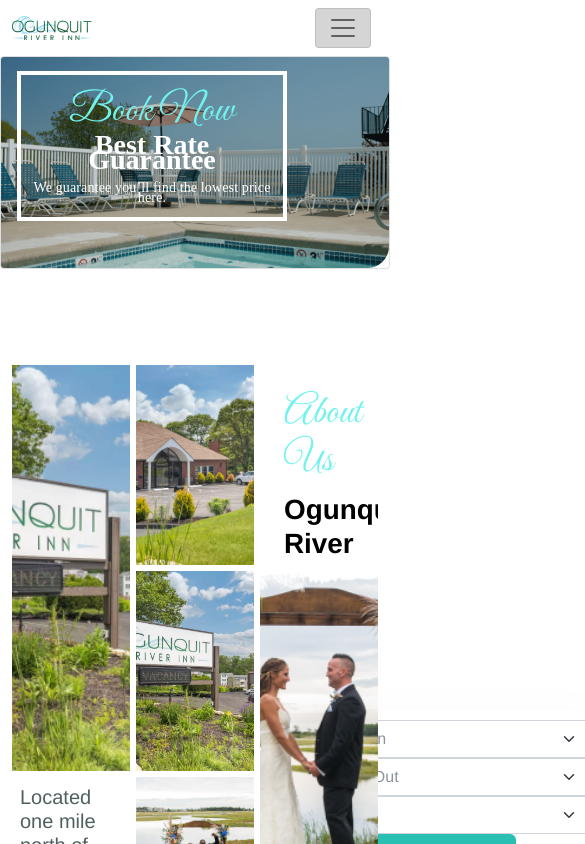
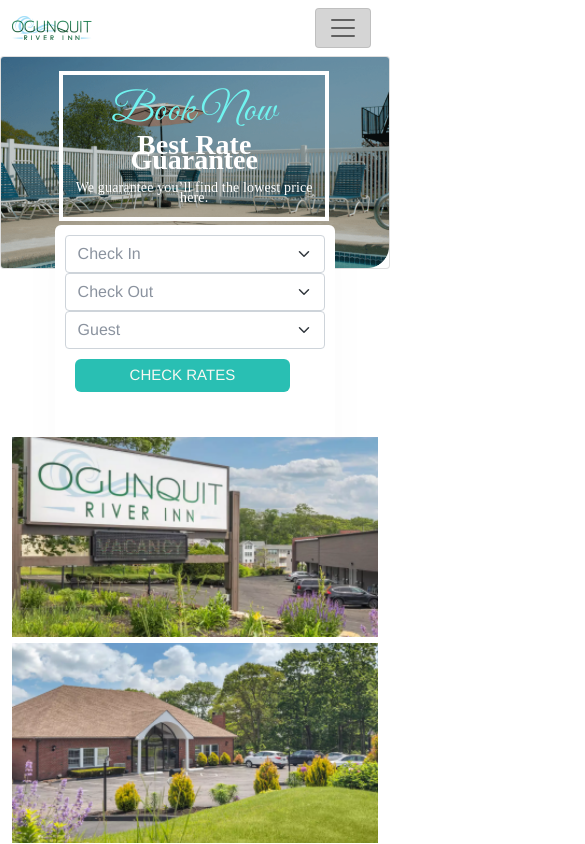
Before and after one commit to nayemk1999/travel-agency, a React (Create React App) app: page /home in a window 390 px wide. Shown: the top 844 px of the page, 585 px wide, since content can reach past the window. Built offline with nearby package versions, Linux system fonts and the light colour scheme.

Commit message:
upload firebase

```diff
--- a/src/components/Home/AboutUs/AboutUs.css
+++ b/src/components/Home/AboutUs/AboutUs.css
@@ -11,7 +11,8 @@
 }
 
 @media screen and (max-width: 550px) {
-    .property-container{
+    .about-container{
+        margin-top: 120px !important;
         grid-template-columns: 1fr;
         grid-template-rows: repeat(6, 200px);
         grid-template-areas:
--- a/src/components/Home/Header/HeroSection/HeroSection.css
+++ b/src/components/Home/Header/HeroSection/HeroSection.css
@@ -37,7 +37,7 @@
         position: absolute;
         width: 270px;
         height: 150px;
-        left: 16px;
+        left: 14%;
         padding: 10px;
         top: 14px;
     }
@@ -56,3 +56,14 @@
     }
 
 }
+
+@media only screen and (max-width: 425px) {
+    .hero-card{
+        left: 15% !important;
+    }
+}
+@media only screen and (max-width: 425px) {
+    .hero-card{
+        left: 7% ;
+    }
+}
--- a/src/components/Home/SearchBar/SearchBar.css
+++ b/src/components/Home/SearchBar/SearchBar.css
@@ -30,13 +30,27 @@
         display:block !important;
         background: #FFFFFF;
         box-shadow: 0px 0px 54px rgba(32, 36, 48, 0.02);
-        border-radius: 6px;
-        width: 300px;
-        height: 100px;
-        /* margin: 0 auto; */
+        position: absolute;
+        width: 280px;
+        height: 340px;
+        left: 13%;
         padding: 10px;
-        /* position: absolute; */
-        /* top: 710px !important; */
-        /* left: 300px */
+        top: 220px !important;
+    }
+    .check-btn{
+        padding: 5px 55px;
+        margin: 10px;
     }
 }
+@media only screen and (max-width: 320px) {
+    .checkRate{
+        left: 7% !important;
+        top: 220px !important;
+    }
+}
+@media only screen and (max-width: 425px) {
+    .checkRate{
+        left: 14%;
+        top: 225px !important;
+    }
+}
```
Also changed, not shown: 1 other file (tests, documents, lock files or other folders).
